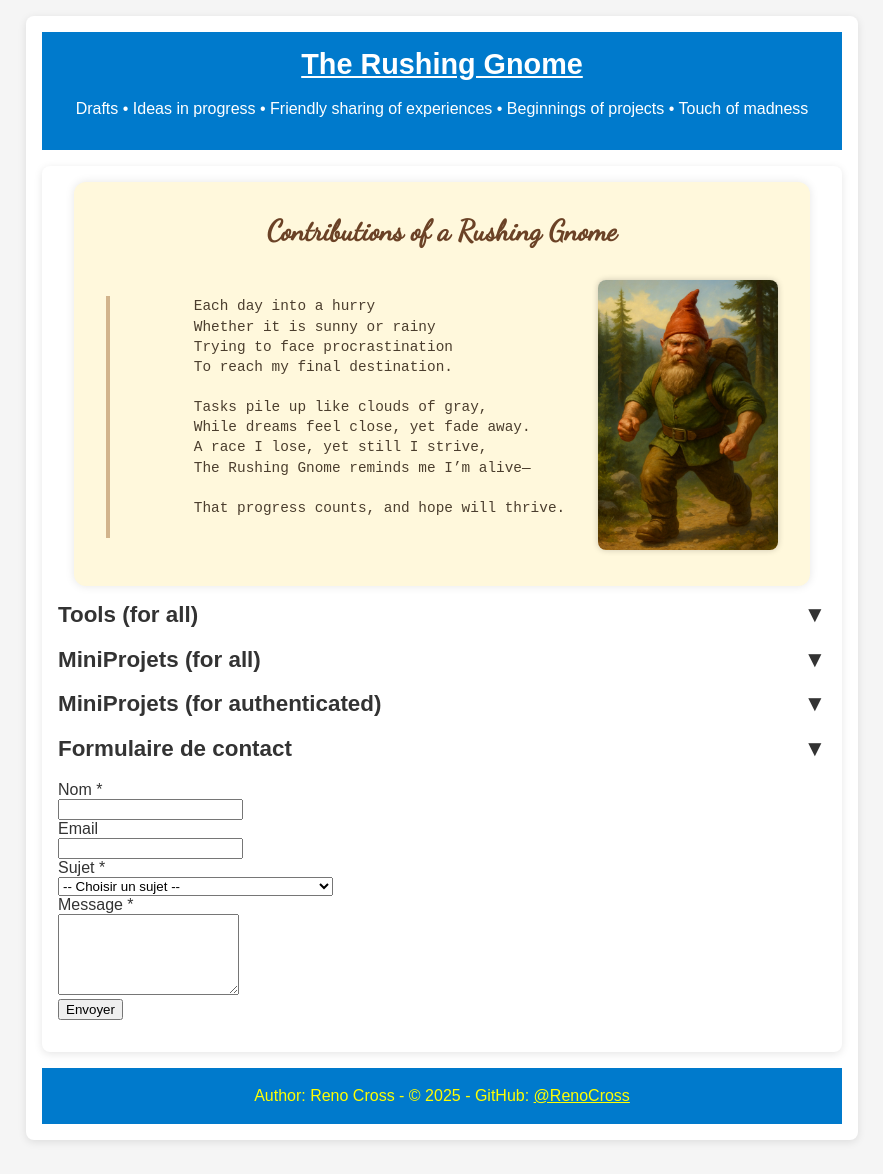
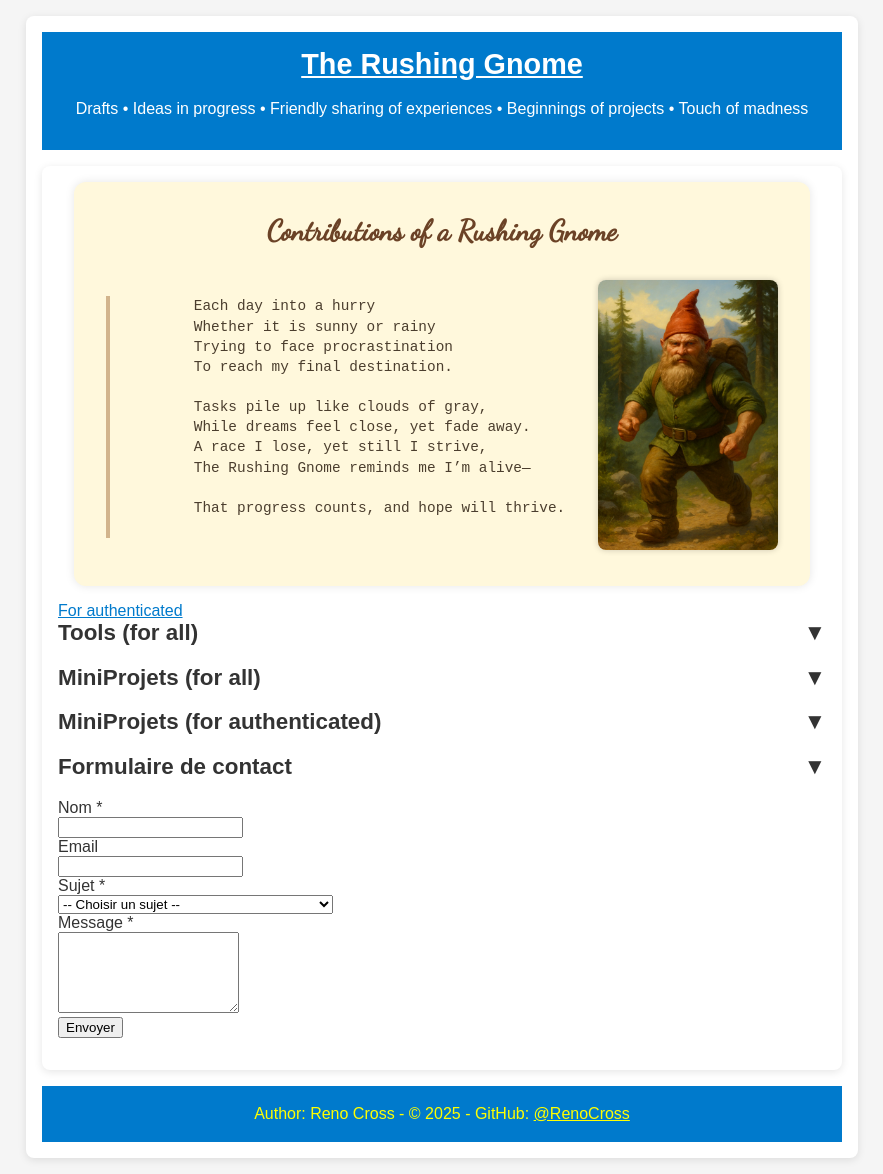
Before and after one commit to RenoCross/the-rushing-gnome, a Jekyll site: the page built from index.html, in a window 1280 px wide. Shown: the whole page, without its empty margins (198-1081 px from the left). Built offline with Jekyll 4.4.1, drawn with Linux system fonts in a browser that asks for light colours.

Commit message:
Update index.html

```diff
--- a/index.html
+++ b/index.html
@@ -27,6 +27,10 @@ title: ""
     </pre>
     <!-- <img src="{{ '/assets/images/nain.jpeg' | relative_url }}" alt="Rushing Gnome"> -->
     <div id="gnome-image"></div>
+  </section>
+
+  <section id="contrib">
+    <a href="authenticated.html" class="auth-button">For authenticated</a>
   </section>
 
   <section id="contrib">
```
